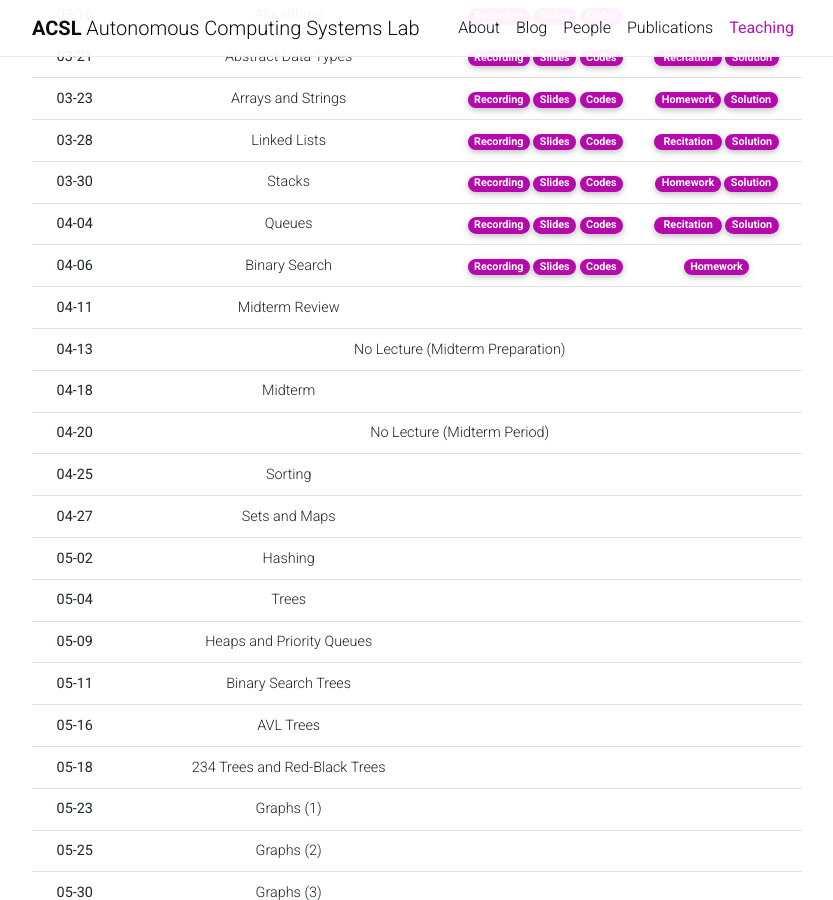
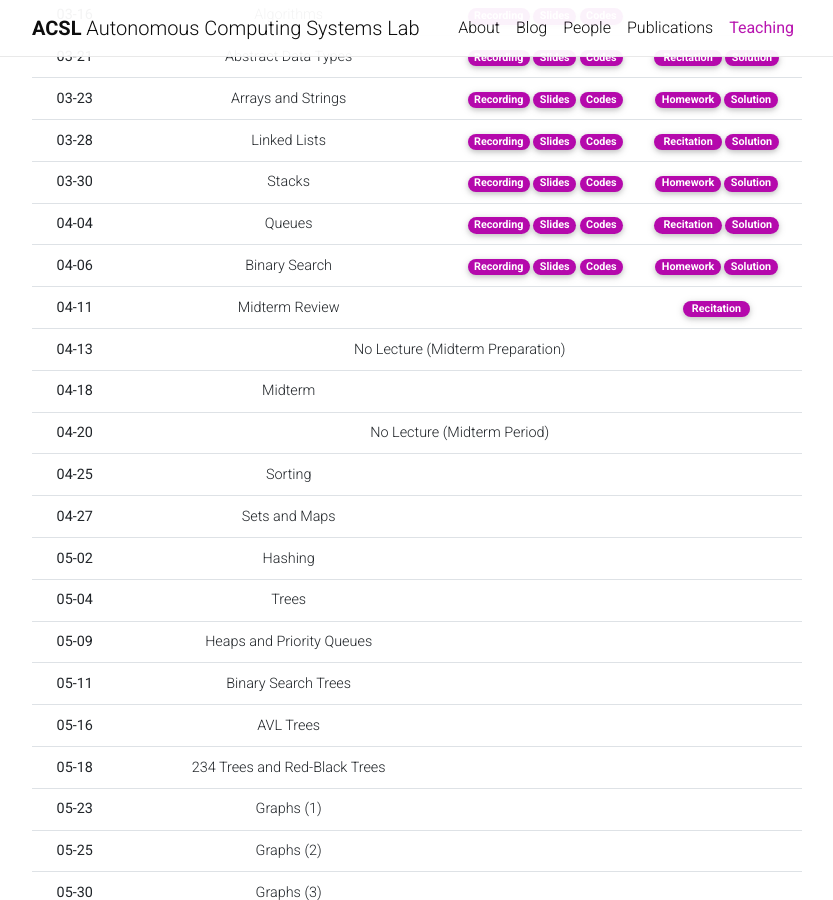
Before and after one commit to Uehwan/Uehwan.github.io, a Jekyll site: the page built from _teaching/datastruct23sp.md, in a window 1280 px wide and 900 px high, scrolled down 1233 px. Shown: the whole window, without its empty margins (223-1056 px from the left). Built offline with Jekyll 4.4.1, drawn with Linux system fonts in a browser that asks for light colours; nearby versions of some CDN libraries; comment, search, counter and statistics services are not loaded; a style sheet for code colours, icons or effects is not loaded.

Commit message:
23-04-11 pre

```diff
--- a/_teaching/datastruct23sp.md
+++ b/_teaching/datastruct23sp.md
@@ -196,7 +196,7 @@
       </td>
       <td>
         <a href="https://colab.research.google.com/drive/1rWj_XlAvtdDJY9xzwBg_fg5jWoU84a8D?usp=sharing" target="_blank" class="badge badge-pill" style="background-color:#B509AC;">Homework</a>
-        <!--a href="https://colab.research.google.com/drive/1lGUQxlTXZXzKCMBaO1h-q-o0MZZOTW8E?usp=sharing" target="_blank" class="badge badge-pill" style="background-color:#B509AC;">Solution</a-->
+        <a href="https://colab.research.google.com/drive/1lGUQxlTXZXzKCMBaO1h-q-o0MZZOTW8E?usp=sharing" target="_blank" class="badge badge-pill" style="background-color:#B509AC;">Solution</a>
       </td>
     </tr>
     <tr>
@@ -208,7 +208,8 @@
         <!--a href="https://colab.research.google.com/drive/1S9OYcv8v-KU1w1RI_t7fEb78EGjrQ3Aw?usp=sharing" target="_blank" class="badge badge-pill" style="background-color:#B509AC;">Codes</a-->
       </td>
       <td>
-        <!--a href="https://colab.research.google.com/drive/1gRNMsgBKA2hXzE6bEDwtpcdjbgxCc6t1?usp=sharing" target="_blank" class="badge badge-pill" style="background-color:#B509AC;">Homework</a-->
+        <a href="https://colab.research.google.com/drive/1EWgehJOLL39LZ4jvw-3CBrsUkaNe_CoF?usp=sharing" target="_blank" class="badge badge-pill" style="background-color:#B509AC;">&nbsp;Recitation&nbsp;</a>
+        <!--a href="https://colab.research.google.com/drive/1gLm-b9f9e-fgs5ZGdvwYT548pMlzYf9v?usp=sharing" target="_blank" class="badge badge-pill" style="background-color:#B509AC;">Solution</a-->
       </td>
     </tr>
     <tr style="border-bottom: 1.5px solid lightgrey;">
```
